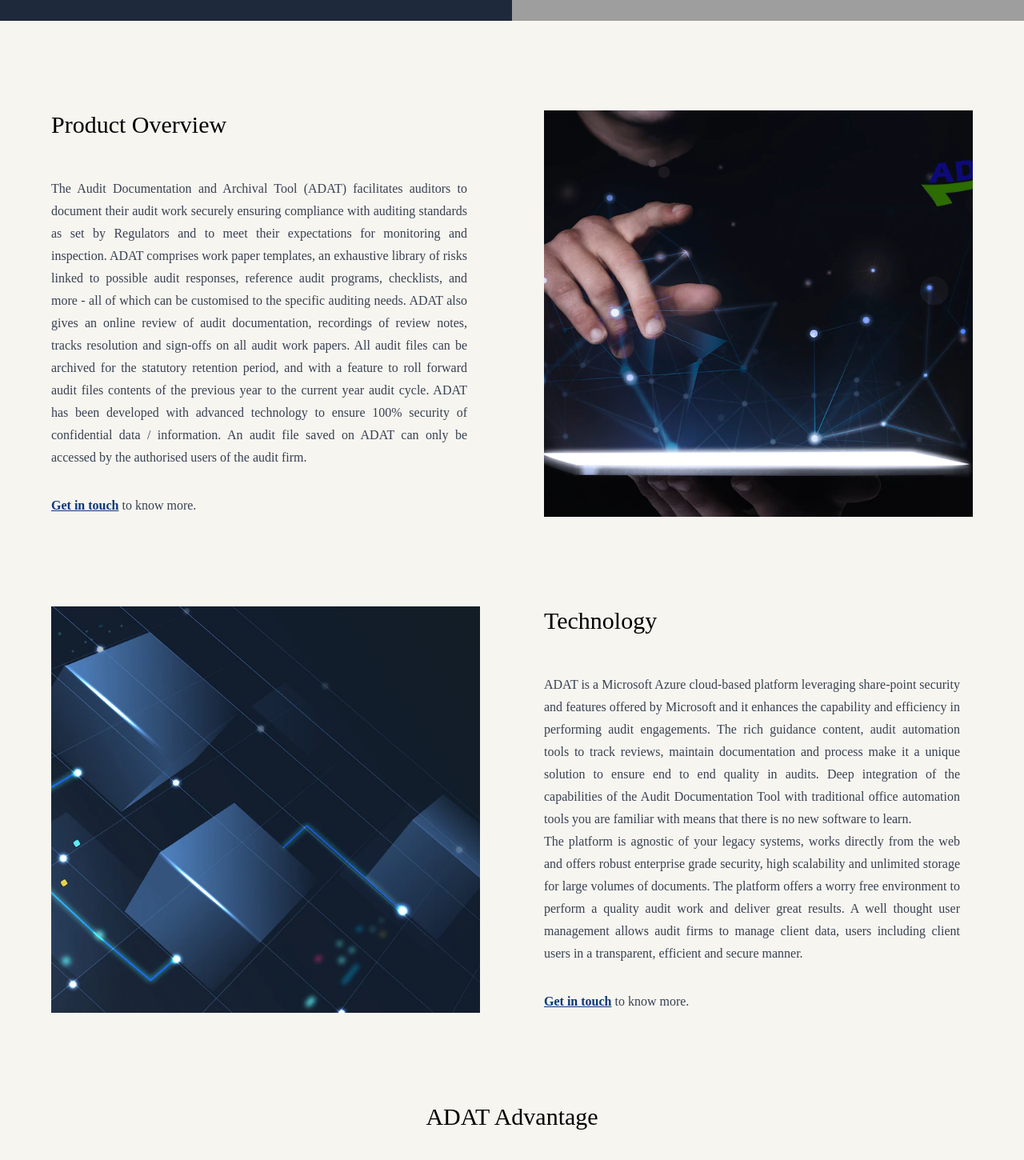
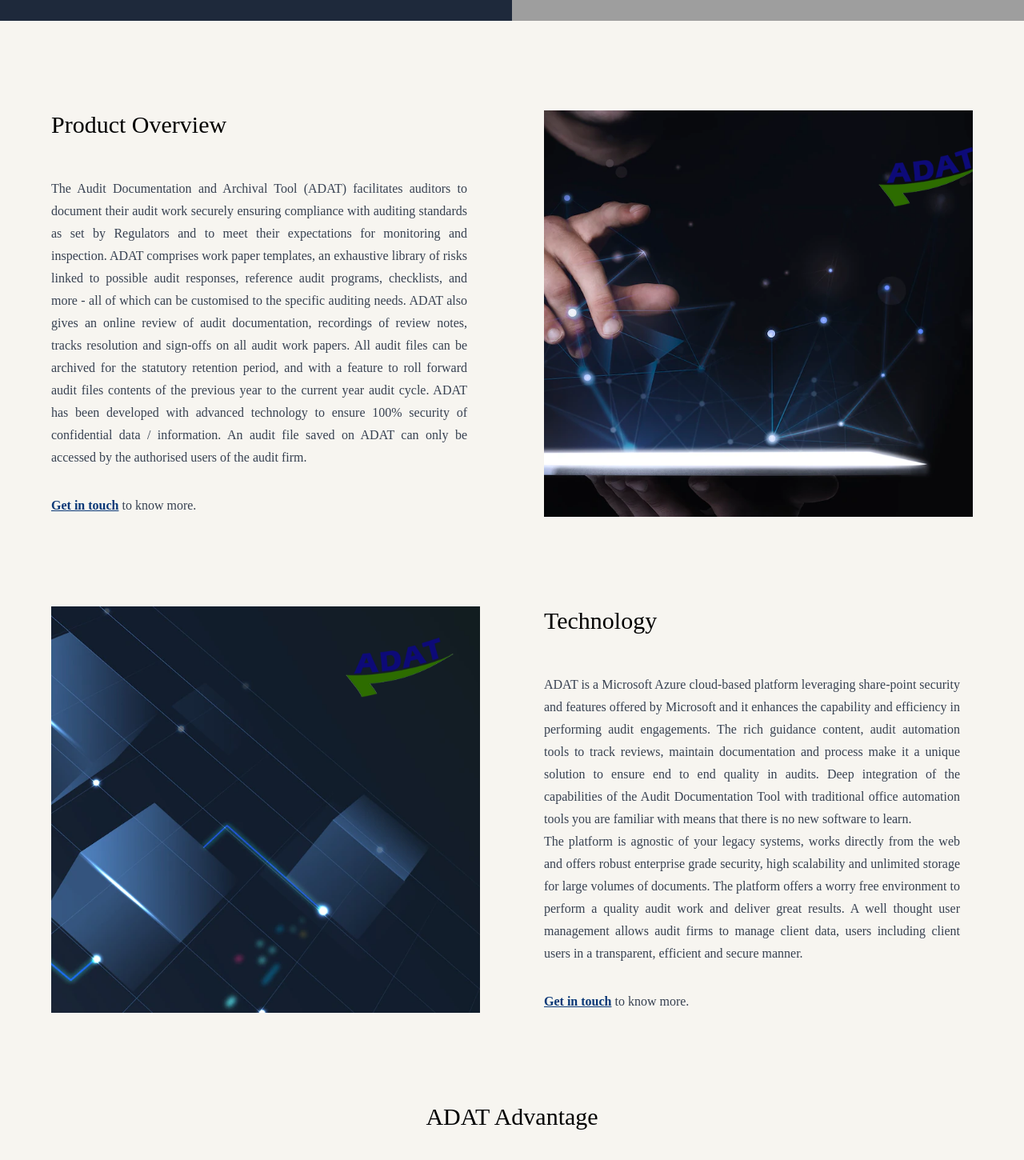
Before and after one commit to TRUENFAIR/trueandfair, a Next.js app: page /adat in a window 1280 px wide. Shown: the part 344-1794 px from the top of the page at 80% size. Built offline with nearby package versions, Linux system fonts and the light colour scheme; grey boxes are pictures that could not be loaded.

Commit message:
new changes

```diff
--- a/pages/adat.js
+++ b/pages/adat.js
@@ -135,7 +135,7 @@
                 layout="fill"
                 className="absolute h-full w-full object-cover"
                 alt=""
-                src="/servadat/prodoverview.png"
+                src="/servadat/prodoverview2.png"
               />
             </div>
 
@@ -155,7 +155,7 @@
                 layout="fill"
                 className="absolute h-full w-full object-cover"
                 alt=""
-                src="/servadat/techno1.png"
+                src="/servadat/techno2.png"
               />
             </div>
             <div data-aos="fade-up" data-aos-once="true" className="w-auto">
```
Also changed, not shown: public/servadat/prodoverview2.png (added).
